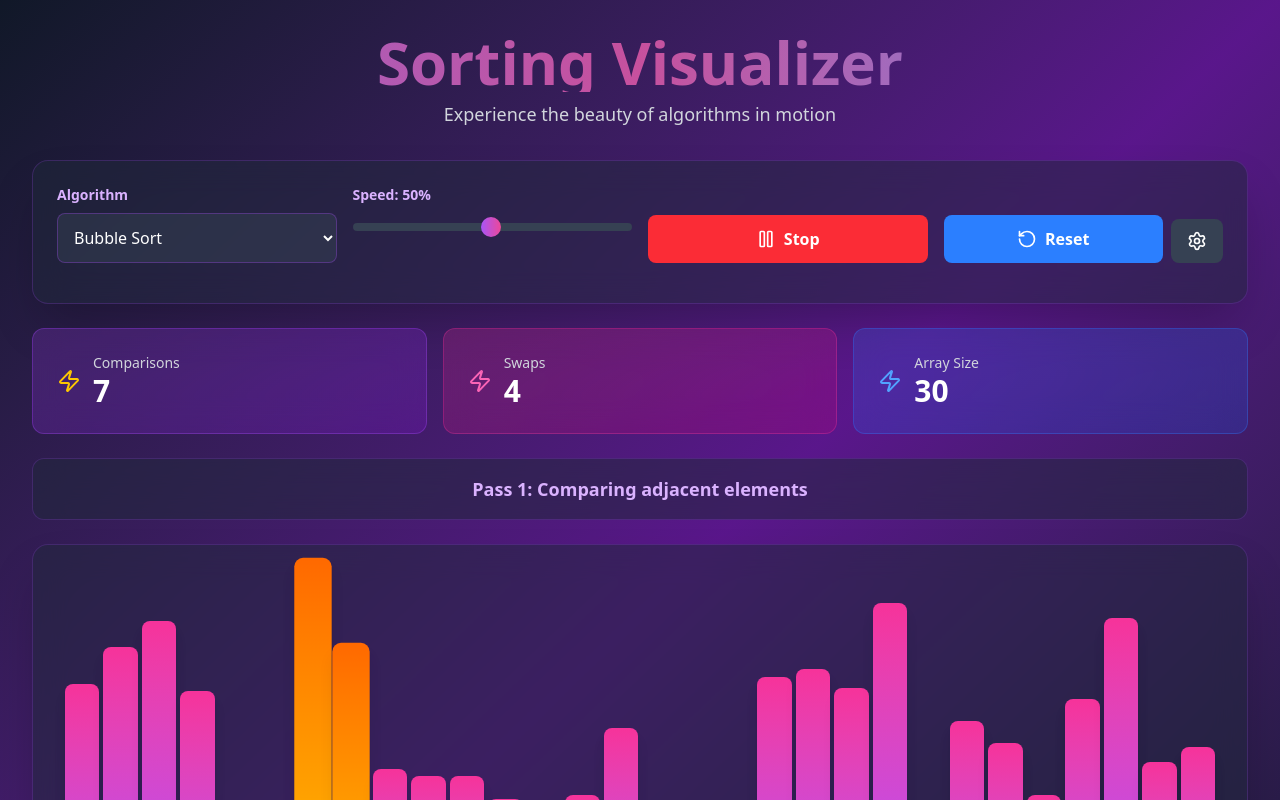
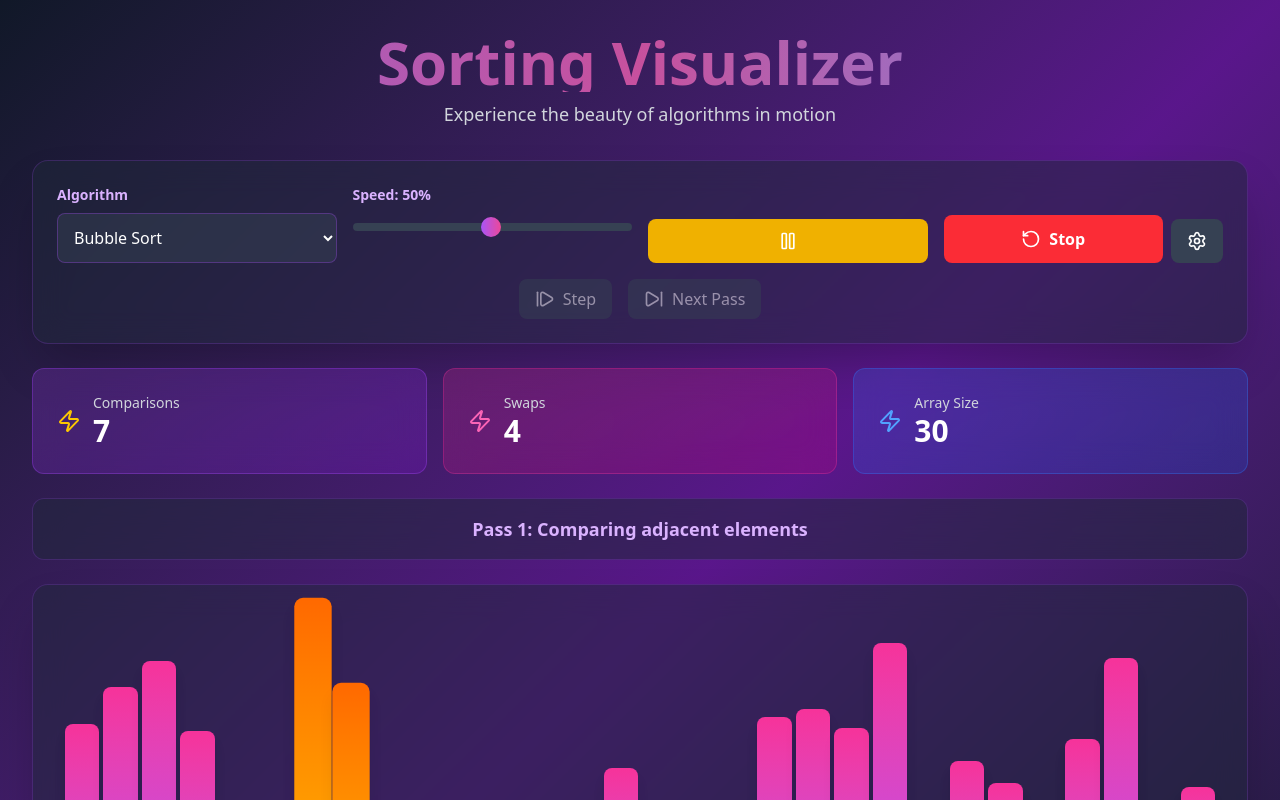
Before and after one commit to atharvabaodhankar/Sorting-Visualizer, a React (Vite) app: page / in a window 1280 px wide. Both pictures are taken after a click on the button "Sort". Shown: the top 800 px of the page. Built offline with nearby package versions, Linux system fonts and the light colour scheme.

Commit message:
feat: Implement a React component for visualizing multiple sorting algorithms with interactive controls.

```diff
--- a/src/SortingVisualizer.jsx
+++ b/src/SortingVisualizer.jsx
@@ -1,9 +1,10 @@
 import React, { useState, useEffect, useRef } from 'react';
-import { Play, Pause, RotateCcw, Zap, Settings } from 'lucide-react';
+import { Play, Pause, RotateCcw, Zap, Settings, StepForward, SkipForward } from 'lucide-react';
 
 const SortingVisualizer = () => {
   const [array, setArray] = useState([]);
   const [sorting, setSorting] = useState(false);
+  const [isPaused, setIsPaused] = useState(false);
   const [algorithm, setAlgorithm] = useState('bubble');
   const [speed, setSpeed] = useState(50);
   const [comparisons, setComparisons] = useState(0);
@@ -13,7 +14,11 @@ const SortingVisualizer = () => {
   const [sortedIndices, setSortedIndices] = useState([]);
   const [customInput, setCustomInput] = useState('');
   const [showSettings, setShowSettings] = useState(false);
+
   const stopRef = useRef(false);
+  const pauseResolverRef = useRef(null);
+  const skipPassRef = useRef(false);
+  const lastPassIdRef = useRef(null);
 
   const algorithms = {
     bubble: 'Bubble Sort',
@@ -40,19 +45,51 @@ const SortingVisualizer = () => {
     setComparisons(0);
     setSwaps(0);
     setCurrentStep('Ready to sort');
+    setIsPaused(false);
   };
 
   const sleep = (ms) => {
     return new Promise(resolve => setTimeout(resolve, ms));
   };
 
-  const updateArray = async (newArray, highlighted = [], sorted = []) => {
+  const waitForResume = async () => {
+    if (pauseResolverRef.current) return; // Already waiting?
+    return new Promise(resolve => {
+      pauseResolverRef.current = resolve;
+    });
+  };
+
+  const updateArray = async (newArray, highlighted = [], sorted = [], passId = null) => {
     if (stopRef.current) return false;
+
     setArray([...newArray]);
     setHighlightedIndices(highlighted);
     setSortedIndices(sorted);
-    // Increased delay multiplier to make "slow" speed actually slow
-    await sleep((101 - speed) * 5);
+
+    // Handle Skip Pass Logic
+    let shouldPause = isPaused;
+
+    if (skipPassRef.current) {
+        if (passId !== lastPassIdRef.current) {
+            // New pass detected, stop skipping and pause
+            skipPassRef.current = false;
+            setIsPaused(true);
+            shouldPause = true;
+        } else {
+            // Still in same pass, ignore pause and run fast
+            shouldPause = false;
+        }
+    }
+
+    lastPassIdRef.current = passId;
+
+    if (shouldPause) {
+        await waitForResume();
+    } else {
+        const delay = skipPassRef.current ? 0 : (101 - speed) * 5;
+        await sleep(delay);
+    }
+
     return true;
   };
 
@@ -69,7 +106,7 @@ const SortingVisualizer = () => {
         comp++;
         setComparisons(comp);
 
-        if (!await updateArray(arr, [j, j + 1], Array.from({ length: i }, (_, k) => n - 1 - k))) return;
+        if (!await updateArray(arr, [j, j + 1], Array.from({ length: i }, (_, k) => n - 1 - k), i)) return;
 
         if (arr[j] > arr[j + 1]) {
           [arr[j], arr[j + 1]] = [arr[j + 1], arr[j]];
@@ -77,7 +114,7 @@ const SortingVisualizer = () => {
           setSwaps(swp);
           swapped = true;
 
-          if (!await updateArray(arr, [j, j + 1], Array.from({ length: i }, (_, k) => n - 1 - k))) return;
+          if (!await updateArray(arr, [j, j + 1], Array.from({ length: i }, (_, k) => n - 1 - k), i)) return;
         }
       }
 
@@ -101,7 +138,7 @@ const SortingVisualizer = () => {
         comp++;
         setComparisons(comp);
 
-        if (!await updateArray(arr, [i, j, minIdx], Array.from({ length: i }, (_, k) => k))) return;
+        if (!await updateArray(arr, [i, j, minIdx], Array.from({ length: i }, (_, k) => k), i)) return;
 
         if (arr[j] < arr[minIdx]) {
           minIdx = j;
@@ -113,7 +150,7 @@ const SortingVisualizer = () => {
         swp++;
         setSwaps(swp);
 
-        if (!await updateArray(arr, [i, minIdx], Array.from({ length: i + 1 }, (_, k) => k))) return;
+        if (!await updateArray(arr, [i, minIdx], Array.from({ length: i + 1 }, (_, k) => k), i)) return;
       }
     }
 
@@ -135,7 +172,7 @@ const SortingVisualizer = () => {
         comp++;
         setComparisons(comp);
 
-        if (!await updateArray(arr, [j, j + 1], Array.from({ length: i }, (_, k) => k))) return;
+        if (!await updateArray(arr, [j, j + 1], Array.from({ length: i }, (_, k) => k), i)) return;
 
         if (arr[j] > key) {
           arr[j + 1] = arr[j];
@@ -148,7 +185,7 @@ const SortingVisualizer = () => {
       }
 
       arr[j + 1] = key;
-      if (!await updateArray(arr, [j + 1], Array.from({ length: i + 1 }, (_, k) => k))) return;
+      if (!await updateArray(arr, [j + 1], Array.from({ length: i + 1 }, (_, k) => k), i)) return;
     }
 
     setCurrentStep('Sorting complete!');
@@ -156,18 +193,27 @@ const SortingVisualizer = () => {
   };
 
   // Merge Sort
+  // PassID strategy: Treat each merge operation as a pass, identified by start index or depth?
+  // Let's use a simple counter for Merge Sort passes since it's recursive
+  let mergePassCounter = 0;
+
   const mergeSort = async (arr, start = 0, end = arr.length - 1) => {
     if (start >= end) return;
 
     const mid = Math.floor((start + end) / 2);
     setCurrentStep(`Dividing array: [${start}...${mid}] and [${mid + 1}...${end}]`);
 
+    // Check pause even during divide steps? Maybe not strictly necessary to visualize divide if updateArray isn't called.
+    // But we should probably visualize the recursion if we want true step-by-step
+
     await mergeSort(arr, start, mid);
     await mergeSort(arr, mid + 1, end);
-    await merge(arr, start, mid, end);
+
+    mergePassCounter++;
+    await merge(arr, start, mid, end, mergePassCounter);
   };
 
-  const merge = async (arr, start, mid, end) => {
+  const merge = async (arr, start, mid, end, passId) => {
     const left = arr.slice(start, mid + 1);
     const right = arr.slice(mid + 1, end + 1);
 
@@ -177,7 +223,7 @@ const SortingVisualizer = () => {
     while (i < left.length && j < right.length) {
       setComparisons(c => c + 1);
 
-      if (!await updateArray(arr, [k, start + i, mid + 1 + j], [])) return;
+      if (!await updateArray(arr, [k, start + i, mid + 1 + j], [], passId)) return;
 
       if (left[i] <= right[j]) {
         arr[k] = left[i];
@@ -192,23 +238,25 @@ const SortingVisualizer = () => {
 
     while (i < left.length) {
       arr[k] = left[i];
-      if (!await updateArray(arr, [k], [])) return;
+      if (!await updateArray(arr, [k], [], passId)) return;
       i++;
       k++;
     }
 
     while (j < right.length) {
       arr[k] = right[j];
-      if (!await updateArray(arr, [k], [])) return;
+      if (!await updateArray(arr, [k], [], passId)) return;
       j++;
       k++;
     }
   };
 
   // Quick Sort
+  let quickPassCounter = 0;
   const quickSort = async (arr, low = 0, high = arr.length - 1) => {
     if (low < high) {
-      const pi = await partition(arr, low, high);
+      quickPassCounter++;
+      const pi = await partition(arr, low, high, quickPassCounter);
       if (pi === null) return;
       await quickSort(arr, low, pi - 1);
       await quickSort(arr, pi + 1, high);
@@ -217,7 +265,7 @@ const SortingVisualizer = () => {
     }
   };
 
-  const partition = async (arr, low, high) => {
+  const partition = async (arr, low, high, passId) => {
     const pivot = arr[high];
     let i = low - 1;
     setCurrentStep(`Partitioning around pivot ${pivot}`);
@@ -225,21 +273,21 @@ const SortingVisualizer = () => {
     for (let j = low; j < high; j++) {
       setComparisons(c => c + 1);
 
-      if (!await updateArray(arr, [j, high, i + 1], [])) return null;
+      if (!await updateArray(arr, [j, high, i + 1], [], passId)) return null;
 
       if (arr[j] < pivot) {
         i++;
         [arr[i], arr[j]] = [arr[j], arr[i]];
         setSwaps(s => s + 1);
 
-        if (!await updateArray(arr, [i, j], [])) return null;
+        if (!await updateArray(arr, [i, j], [], passId)) return null;
       }
     }
 
     [arr[i + 1], arr[high]] = [arr[high], arr[i + 1]];
     setSwaps(s => s + 1);
 
-    if (!await updateArray(arr, [i + 1, high], [])) return null;
+    if (!await updateArray(arr, [i + 1, high], [], passId)) return null;
 
     return i + 1;
   };
@@ -249,8 +297,9 @@ const SortingVisualizer = () => {
     const n = arr.length;
 
     setCurrentStep('Building max heap');
+    // Building heap - maybe treat as one setup pass?
     for (let i = Math.floor(n / 2) - 1; i >= 0; i--) {
-      await heapify(arr, n, i);
+      await heapify(arr, n, i, 'build');
     }
 
     for (let i = n - 1; i > 0; i--) {
@@ -258,16 +307,17 @@ const SortingVisualizer = () => {
       [arr[0], arr[i]] = [arr[i], arr[0]];
       setSwaps(s => s + 1);
 
-      if (!await updateArray(arr, [0, i], Array.from({ length: n - i }, (_, k) => n - 1 - k))) return;
+      // Extraction pass identified by 'i'
+      if (!await updateArray(arr, [0, i], Array.from({ length: n - i }, (_, k) => n - 1 - k), i)) return;
 
-      await heapify(arr, i, 0);
+      await heapify(arr, i, 0, i);
     }
 
     setCurrentStep('Sorting complete!');
     setSortedIndices(Array.from({ length: n }, (_, i) => i));
   };
 
-  const heapify = async (arr, n, i) => {
+  const heapify = async (arr, n, i, passId) => {
     let largest = i;
     const left = 2 * i + 1;
     const right = 2 * i + 2;
@@ -286,9 +336,9 @@ const SortingVisualizer = () => {
       [arr[i], arr[largest]] = [arr[largest], arr[i]];
       setSwaps(s => s + 1);
 
-      if (!await updateArray(arr, [i, largest], [])) return;
+      if (!await updateArray(arr, [i, largest], [], passId)) return;
 
-      await heapify(arr, n, largest);
+      await heapify(arr, n, largest, passId);
     }
   };
 
@@ -300,6 +350,9 @@ const SortingVisualizer = () => {
     while (gap > 0) {
       setCurrentStep(`Sorting with gap size ${gap}`);
 
+      // Pass ID here can be combination of gap and i?
+      // Let's use string "gap-{gap}" for major passes
+
       for (let i = gap; i < n; i++) {
         const temp = arr[i];
         let j = i;
@@ -307,7 +360,7 @@ const SortingVisualizer = () => {
         while (j >= gap) {
           setComparisons(c => c + 1);
 
-          if (!await updateArray(arr, [j, j - gap], [])) return;
+          if (!await updateArray(arr, [j, j - gap], [], `gap-${gap}`)) return;
 
           if (arr[j - gap] > temp) {
             arr[j] = arr[j - gap];
@@ -319,7 +372,7 @@ const SortingVisualizer = () => {
         }
 
         arr[j] = temp;
-        if (!await updateArray(arr, [j], [])) return;
+        if (!await updateArray(arr, [j], [], `gap-${gap}`)) return;
       }
 
       gap = Math.floor(gap / 2);
@@ -349,6 +402,7 @@ const SortingVisualizer = () => {
     const output = new Array(n);
     const count = new Array(10).fill(0);
 
+    // Counting pass
     for (let i = 0; i < n; i++) {
       const digit = Math.floor(arr[i] / exp) % 10;
       count[digit]++;
@@ -358,6 +412,7 @@ const SortingVisualizer = () => {
       count[i] += count[i - 1];
     }
 
+    // Build pass
     for (let i = n - 1; i >= 0; i--) {
       const digit = Math.floor(arr[i] / exp) % 10;
       output[count[digit] - 1] = arr[i];
@@ -365,14 +420,19 @@ const SortingVisualizer = () => {
       setSwaps(s => s + 1);
     }
 
+    // Copy pass
     for (let i = 0; i < n; i++) {
       arr[i] = output[i];
-      if (!await updateArray(arr, [i], [])) return;
+      if (!await updateArray(arr, [i], [], `exp-${exp}`)) return;
     }
   };
 
   const startSorting = async () => {
     stopRef.current = false;
+    skipPassRef.current = false;
+    lastPassIdRef.current = null;
+    pauseResolverRef.current = null;
+    setIsPaused(false);
     setSorting(true);
     setComparisons(0);
     setSwaps(0);
@@ -391,11 +451,13 @@ const SortingVisualizer = () => {
         await insertionSort(arrCopy);
         break;
       case 'merge':
+        mergePassCounter = 0;
         await mergeSort(arrCopy);
         setSortedIndices(Array.from({ length: arrCopy.length }, (_, i) => i));
         setCurrentStep('Sorting complete!');
         break;
       case 'quick':
+        quickPassCounter = 0;
         await quickSort(arrCopy);
         setSortedIndices(Array.from({ length: arrCopy.length }, (_, i) => i));
         setCurrentStep('Sorting complete!');
@@ -412,14 +474,59 @@ const SortingVisualizer = () => {
     }
 
     setSorting(false);
+    setIsPaused(false);
     setHighlightedIndices([]);
   };
 
   const stopSorting = () => {
     stopRef.current = true;
+    if (pauseResolverRef.current) {
+        pauseResolverRef.current(); // Unblock if paused
+        pauseResolverRef.current = null;
+    }
     setSorting(false);
+    setIsPaused(false);
     setHighlightedIndices([]);
-    setCurrentStep('Sorting stopped');
+    setCurrentStep('Reset');
+    generateRandomArray(array.length);
+  };
+
+  const togglePause = () => {
+    if (isPaused) {
+        // Resume
+        setIsPaused(false);
+        if (pauseResolverRef.current) {
+            pauseResolverRef.current();
+            pauseResolverRef.current = null;
+        }
+    } else {
+        // Pause
+        setIsPaused(true);
+    }
+  };
+
+  const nextStep = () => {
+      if (pauseResolverRef.current) {
+          pauseResolverRef.current();
+          pauseResolverRef.current = null;
+          // IMPORTANT: If we are paused, we only want to advance one step.
+          // The updateArray function will check isPaused again next time.
+          // Since togglePause set isPaused(false), we need to ensure it is TRUE for stepping.
+          // Actually, if we are paused, 'isPaused' is true.
+          // We resolve the promise. updateArray continues.
+          // It calls sleep(delay) -> wait...
+          // Then calls updateArray again.
+          // Next updateArray: isPaused is TRUE. waitForResume() called.
+          // So just resolving checks out for 1 step.
+      }
+  };
+
+  const nextPass = () => {
+      skipPassRef.current = true;
+      if (pauseResolverRef.current) {
+          pauseResolverRef.current();
+          pauseResolverRef.current = null;
+      }
   };
 
   const handleCustomInput = () => {
@@ -484,34 +591,36 @@ const SortingVisualizer = () => {
             </div>
 
             <div className="flex items-end gap-2">
-              <button
-                onClick={sorting ? stopSorting : startSorting}
-                disabled={array.length === 0}
-                className={`flex-1 flex items-center justify-center gap-2 px-6 py-3 rounded-lg font-semibold transition-all transform hover:scale-105 ${
-                  sorting
-                    ? 'bg-red-500 hover:bg-red-600 text-white'
-                    : 'bg-gradient-to-r from-purple-500 to-pink-500 hover:from-purple-600 hover:to-pink-600 text-white shadow-lg'
-                }`}
-              >
-                {sorting ? (
-                  <>
-                    <Pause size={20} /> Stop
-                  </>
+                {!sorting ? (
+                    <button
+                        onClick={startSorting}
+                        disabled={array.length === 0}
+                        className="flex-1 flex items-center justify-center gap-2 px-6 py-3 bg-gradient-to-r from-purple-500 to-pink-500 hover:from-purple-600 hover:to-pink-600 text-white shadow-lg rounded-lg font-semibold transition-all transform hover:scale-105"
+                    >
+                        <Play size={20} /> Sort
+                    </button>
                 ) : (
-                  <>
-                    <Play size={20} /> Sort
-                  </>
+                    <div className="flex flex-1 gap-2">
+                         <button
+                            onClick={togglePause}
+                            className={`flex-1 flex items-center justify-center gap-2 px-6 py-3 rounded-lg font-semibold transition-all ${
+                                isPaused
+                                ? 'bg-green-500 hover:bg-green-600 text-white'
+                                : 'bg-yellow-500 hover:bg-yellow-600 text-white'
+                            }`}
+                        >
+                            {isPaused ? <Play size={20} /> : <Pause size={20} />}
+                        </button>
+                    </div>
                 )}
-              </button>
             </div>
 
             <div className="flex items-end gap-2">
               <button
-                onClick={() => generateRandomArray(30)}
-                disabled={sorting}
-                className="flex-1 flex items-center justify-center gap-2 px-6 py-3 bg-blue-500 hover:bg-blue-600 text-white rounded-lg font-semibold transition-all transform hover:scale-105"
+                onClick={stopSorting}
+                className="flex-1 flex items-center justify-center gap-2 px-6 py-3 bg-red-500 hover:bg-red-600 text-white rounded-lg font-semibold transition-all transform hover:scale-105"
               >
-                <RotateCcw size={20} /> Reset
+                <RotateCcw size={20} /> Stop
               </button>
               <button
                 onClick={() => setShowSettings(!showSettings)}
@@ -521,6 +630,27 @@ const SortingVisualizer = () => {
               </button>
             </div>
           </div>
+
+           {sorting && (
+            <div className="flex gap-4 justify-center mt-4">
+                 <button
+                    onClick={nextStep}
+                    disabled={!isPaused}
+                    className="flex items-center gap-2 px-4 py-2 bg-gray-700 hover:bg-gray-600 disabled:opacity-50 disabled:cursor-not-allowed text-white rounded-lg transition-all"
+                    title="Next Step (only when paused)"
+                 >
+                    <StepForward size={20} /> Step
+                 </button>
+                 <button
+                    onClick={nextPass}
+                    disabled={!isPaused} // Can specificy if we want Next Pass to work while running too, but user req implied "skip" logic
+                    className="flex items-center gap-2 px-4 py-2 bg-gray-700 hover:bg-gray-600 disabled:opacity-50 disabled:cursor-not-allowed text-white rounded-lg transition-all"
+                     title="Next Pass (only when paused)"
+                 >
+                    <SkipForward size={20} /> Next Pass
+                 </button>
+            </div>
+             )}
 
           {showSettings && (
             <div className="mt-4 p-4 bg-gray-700/30 rounded-lg border border-purple-500/20">
@@ -582,7 +712,7 @@ const SortingVisualizer = () => {
         {/* Current Step */}
         <div className="bg-gray-800/50 backdrop-blur-lg rounded-xl p-4 mb-6 border border-purple-500/20">
           <p className="text-center text-purple-300 text-lg font-semibold">
-            {currentStep}
+            {currentStep} {isPaused ? '(Paused)' : ''}
           </p>
         </div>
 
```
